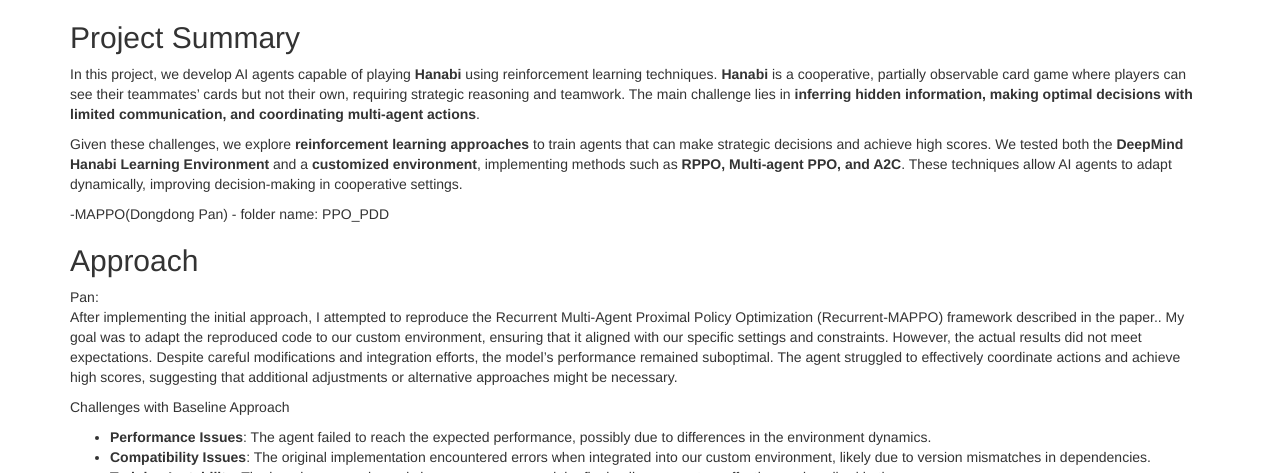
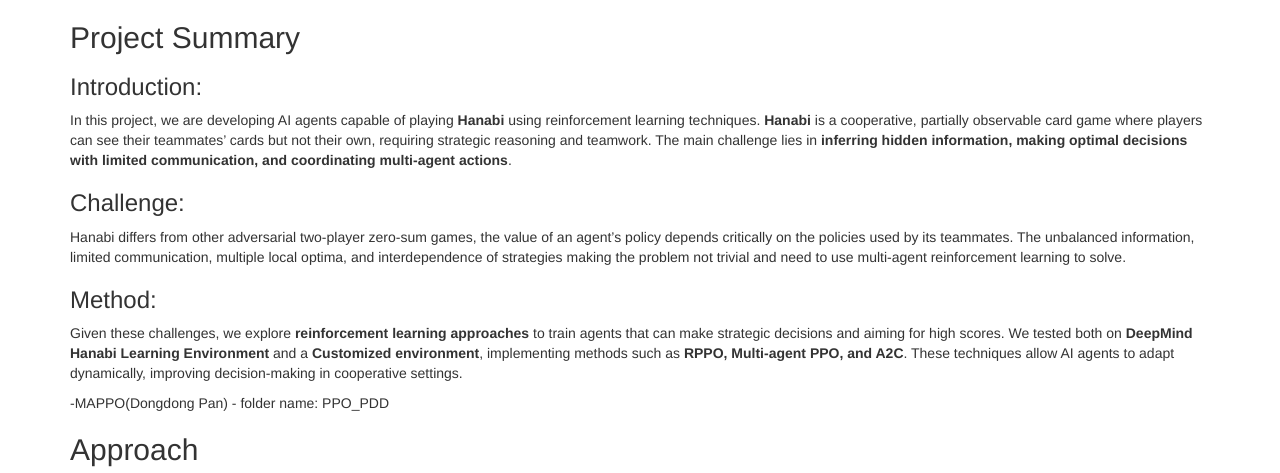
Before and after one commit to pddpdd20020105/ICS-175-fireworker, a Jekyll site: the page built from docs/final.md, in a window 1280 px wide and 900 px high, scrolled down 529 px, cut to the strip 194-667 px from the top of the window. Built offline with Jekyll 4.4.1, drawn with Linux system fonts in a browser that asks for light colours.

Commit message:
Update final.md

```diff
--- a/docs/final.md
+++ b/docs/final.md
@@ -10,9 +10,14 @@ This video is limited to **uci.edu** account!
 <iframe width="841" height="473" src="https://www.youtube.com/embed/xvjMrUUnVVI" title="" frameborder="0" allow="accelerometer; autoplay; clipboard-write; encrypted-media; gyroscope; picture-in-picture; web-share" referrerpolicy="strict-origin-when-cross-origin" allowfullscreen></iframe>
 
 ## Project Summary
-In this project, we develop AI agents capable of playing **Hanabi** using reinforcement learning techniques. **Hanabi** is a cooperative, partially observable card game where players can see their teammates’ cards but not their own, requiring strategic reasoning and teamwork. The main challenge lies in **inferring hidden information, making optimal decisions with limited communication, and coordinating multi-agent actions**.
+### Introduction:
+In this project, we are developing AI agents capable of playing **Hanabi** using reinforcement learning techniques. **Hanabi** is a cooperative, partially observable card game where players can see their teammates’ cards but not their own, requiring strategic reasoning and teamwork. The main challenge lies in **inferring hidden information, making optimal decisions with limited communication, and coordinating multi-agent actions**.
 
-Given these challenges, we explore **reinforcement learning approaches** to train agents that can make strategic decisions and achieve high scores. We tested both the **DeepMind Hanabi Learning Environment** and a **customized environment**, implementing methods such as **RPPO, Multi-agent PPO, and A2C**. These techniques allow AI agents to adapt dynamically, improving decision-making in cooperative settings.
+### Challenge:
+Hanabi differs from other adversarial two-player zero-sum games, the value of an agent’s policy depends critically on the policies used by its teammates. The unbalanced information, limited communication, multiple local optima, and interdependence of strategies making the problem not trivial and need to use multi-agent reinforcement learning to solve.
+
+### Method:
+Given these challenges, we explore **reinforcement learning approaches** to train agents that can make strategic decisions and aiming for high scores. We tested both on **DeepMind Hanabi Learning Environment** and a **Customized environment**, implementing methods such as **RPPO, Multi-agent PPO, and A2C**. These techniques allow AI agents to adapt dynamically, improving decision-making in cooperative settings.
 
 
 
```
